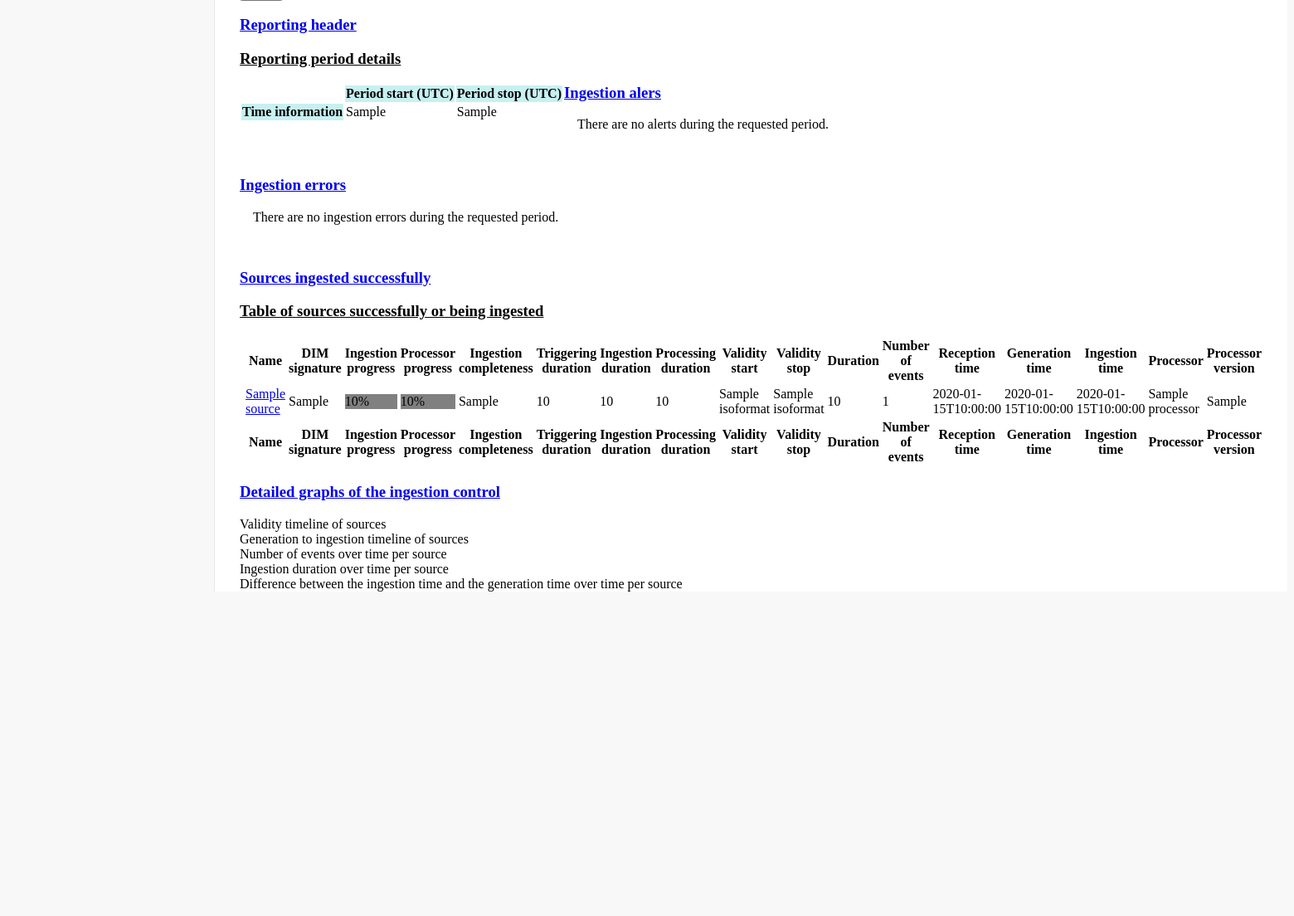
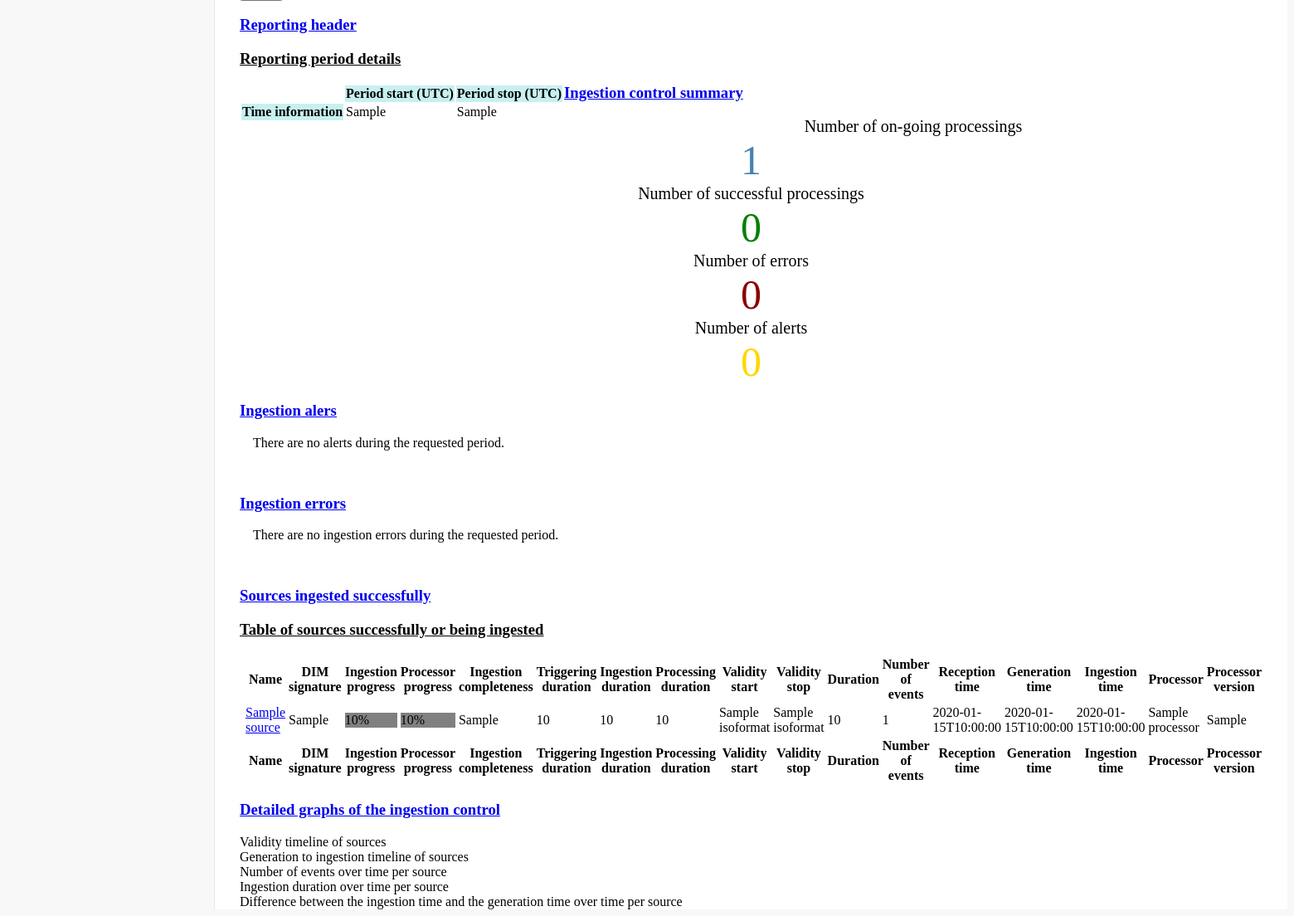
Before and after one commit to Daniel-Brosnan-Blazquez/vboa, a Flask app: template src/vboa/templates/ingestion_control/ingestion_control.html in a window 1560 px wide. Shown: the part 867-1971 px from the top of the page at 83% size. Before the commit the page ends 1580 px from the top, so only its background shows below. Run offline with Flask 2, Linux system fonts and the light colour scheme; the template is opened without the code that fills it: most values are stand-ins (such as "Sample title", 1, 10 or a date in 2020); some libraries are stand-ins or nearby versions.

Commit message:
Add summary

```diff
--- a/src/vboa/templates/ingestion_control/ingestion_control.html
+++ b/src/vboa/templates/ingestion_control/ingestion_control.html
@@ -12,10 +12,52 @@
 {% endwith %}
 
 {% set alerts = sources|rejectattr("alerts", "equalto", [])|map(attribute="alerts")|list|flatten %}
+{% set ingestion_errors = sources|selectattr("ingestion_error", "equalto", True)|list %}
+{% set sources_to_be_shown = sources|rejectattr("ingestion_error", "equalto", True)|list %}
+{% set successful_processings = sources|selectattr("ingested", "equalto", True)|list %}
+
+<!-- Summary -->
+<div class="row">
+  <div class="panel panel-default">
+    <div class="panel-heading">
+      <h3 class="panel-title">
+        <a data-toggle="collapse" data-parent="#accordion" href="#summary-ingestion-control">Ingestion control summary <span class="fa fa-angle-double-down"></span></a>
+      </h3>
+    </div>
+    <!-- /.panel-heading -->
+    <div class="panel-body panel-collapse collapse in" id="summary-ingestion-control">
+      <!-- Planned playbacks -->
+      <div class="col-xs-3">
+        <div class="panel panel-primary">
+          <div class="panel-heading" align="center" style="font-size: 20px">Number of on-going processings</div>
+          <div class="panel-body" align="center" style="font-size: 50px; color: steelblue">{{ sources_to_be_shown|length }}</div>
+        </div>
+      </div>
+      <div class="col-xs-3">
+        <div class="panel panel-success">
+          <div class="panel-heading" align="center" style="font-size: 20px">Number of successful processings</div>
+          <div class="panel-body" align="center" style="font-size: 50px; color: green">{{ successful_processings|length }}</div>
+        </div>
+      </div>
+      <div class="col-xs-3">
+        <div class="panel panel-danger">
+          <div class="panel-heading" align="center" style="font-size: 20px">Number of errors</div>
+          <div class="panel-body" align="center" style="font-size: 50px; color: darkred">{{ ingestion_errors|length }}</div>
+        </div>
+      </div>
+      <div class="col-xs-3">
+        <div class="panel panel-warning">
+          <div class="panel-heading" align="center" style="font-size: 20px">Number of alerts</div>
+          <div class="panel-body" align="center" style="font-size: 50px; color: gold">{{ alerts|length }}</div>
+        </div>
+      </div>
+    </div>
+  </div>
+</div>
+
 {% include "ingestion_control/ingestion_control_alerts_content.html" %}
-{% set ingestion_errors = sources|selectattr("ingestion_error", "equalto", True)|list %}
 {% include "ingestion_control/ingestion_control_errors_content.html" %}
-{% set sources_to_be_shown = sources|rejectattr("ingestion_error", "equalto", True)|list %}
+
 {% if sources_to_be_shown|length > 0 %}
 <div class="row">
   <div class="panel panel-default">
```
